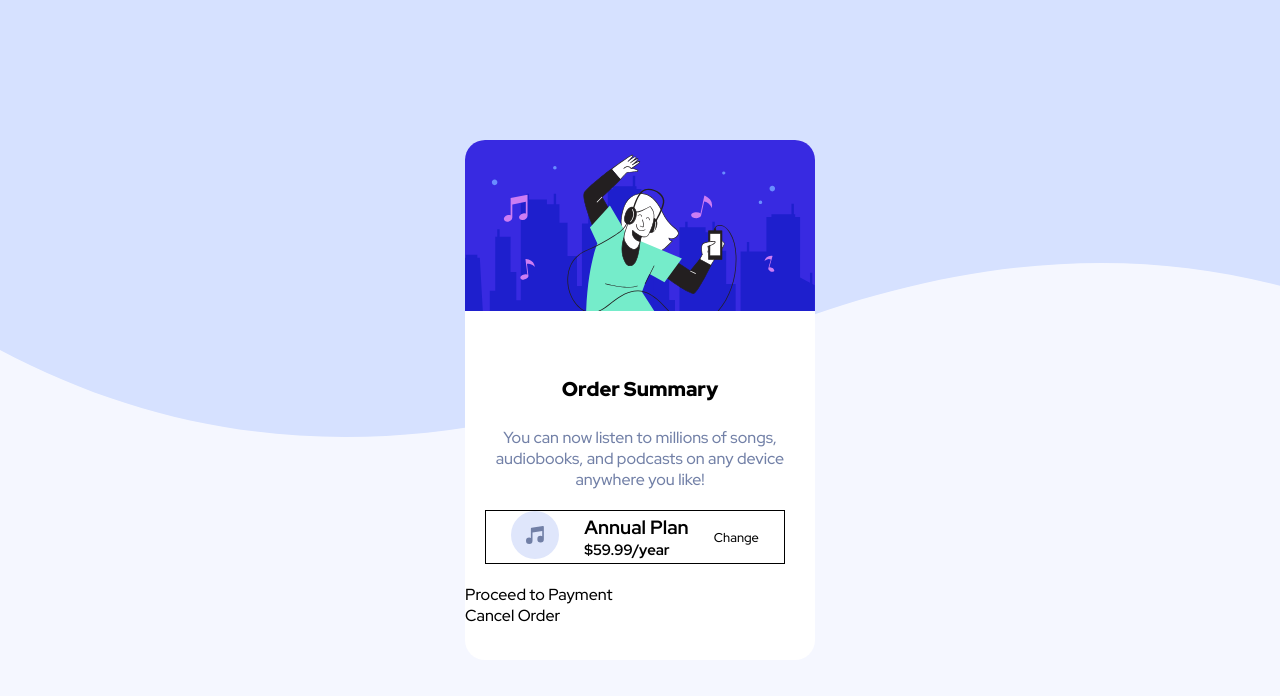
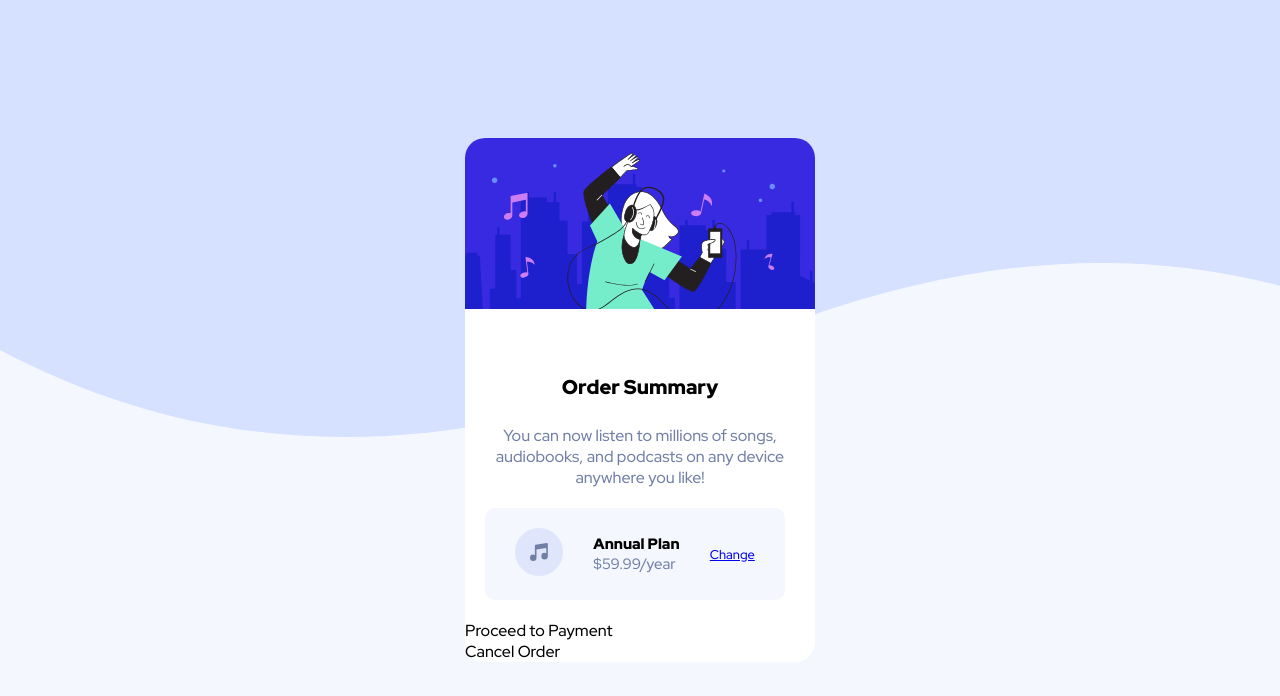
Before and after one commit to AlexandreC6/order-summary-component-main, a plain HTML site: page index.html in a window 1280 px wide. Drawn offline with Linux system fonts and the light colour scheme.

Commit message:
Fini la box

```diff
--- a/index.html
+++ b/index.html
@@ -34,7 +34,7 @@
       <h3>$59.99/year</h3>
     </div>
 
-    <div class="change">Change</div>
+    <div class="change"><a href="#">Change</a></div>
   </div>
 
     <div class="button.blue">Proceed to Payment</div>
--- a/style.css
+++ b/style.css
@@ -14,11 +14,11 @@ body {
     background-color: hsl(225, 100%, 98%);
 
 }
-
+ /* La carte */
 .card {
     border: 1px;
     width:350px;
-    height:520px;
+    height:auto;
     background-color: white;
     border-radius: 20px;
     margin: auto;
@@ -43,53 +43,37 @@ img[src*='illustration-hero'] {
     color: hsl(224, 23%, 55%);
     text-align: center;
 }
-/*
 
+/* Box du price */
+
+.box_plan {
+    display: flex;
+    margin: 20px;
+    padding: 20px 0;
+    width: 300px;
+    align-items: center;
+    text-align: left;
+    justify-content: space-evenly;
+    font-size: 0.8em;
+    background-color: hsl(225, 100%, 98%);
+    border-radius: 10px;
+
+}
 
 .icon_music {
 
 }
 
-.titleSub {
+h2 {
     font-weight: 900;
+    font-size: 15px;
 }
 
-.price {
+h3 {
     color: hsl(224, 23%, 55%);
-
+    font-weight: 500;
 }
 
 .change {
 
 }
- */
-/* Box du price plan */
-
-.box_plan {
-    border:  1px solid black;
-    display: flex;
-    margin: 20px;
-    padding: 0;
-    width: 300px;
-    align-items: center;
-    text-align: left;
-    justify-content: space-evenly;
-    font-size: 0.8em;
-
-}
-
-.icon_music {
-
-
-}
-
-.titleSub {
-
-}
-
-.price {
-}
-
-.change {
-
-}
```
